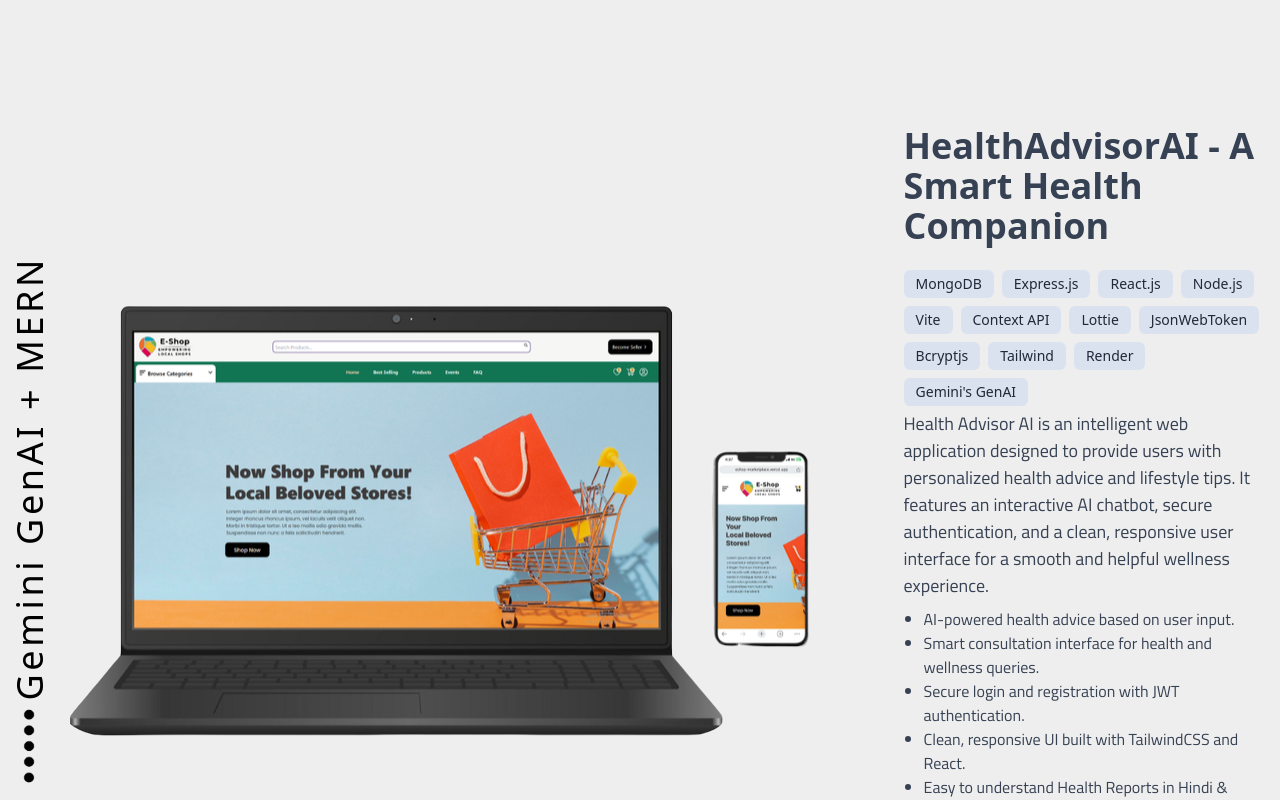
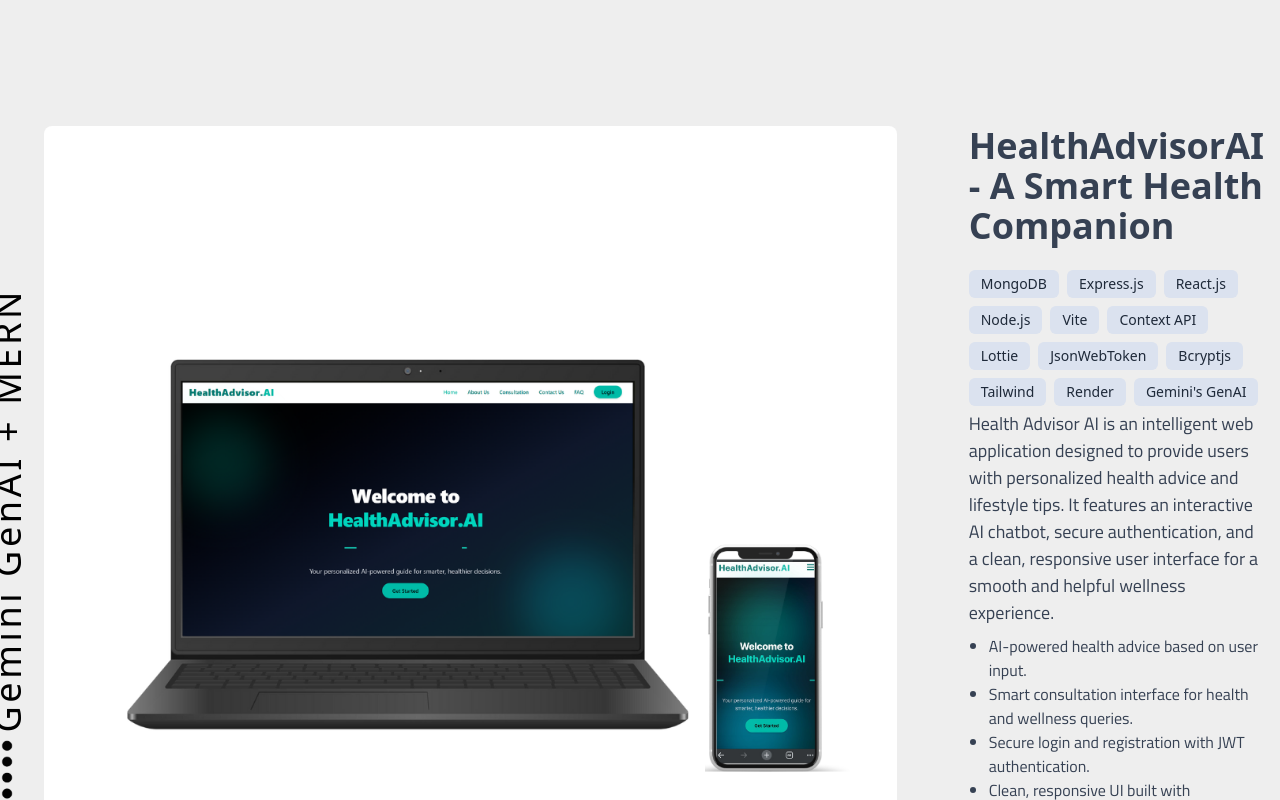
Before and after one commit to Altafraza07/ARZ.web, a React (Vite) app: page / in a window 1280 px wide. Shown: the part 6000-6800 px from the top of the page. Built offline with nearby package versions, Linux system fonts and the light colour scheme; a web font is replaced by a local one.

Commit message:
new project updated

```diff
--- a/src/components/Projects.jsx
+++ b/src/components/Projects.jsx
@@ -299,7 +299,7 @@
             )}
           </div>
           <img
-            src="mockup1.png"
+            src="mockup3.png"
             alt=""
             className="items-center md:w-[100%] w-[350px] rounded-lg"
           />
```
Also changed, not shown: public/mockup3.png (added).
